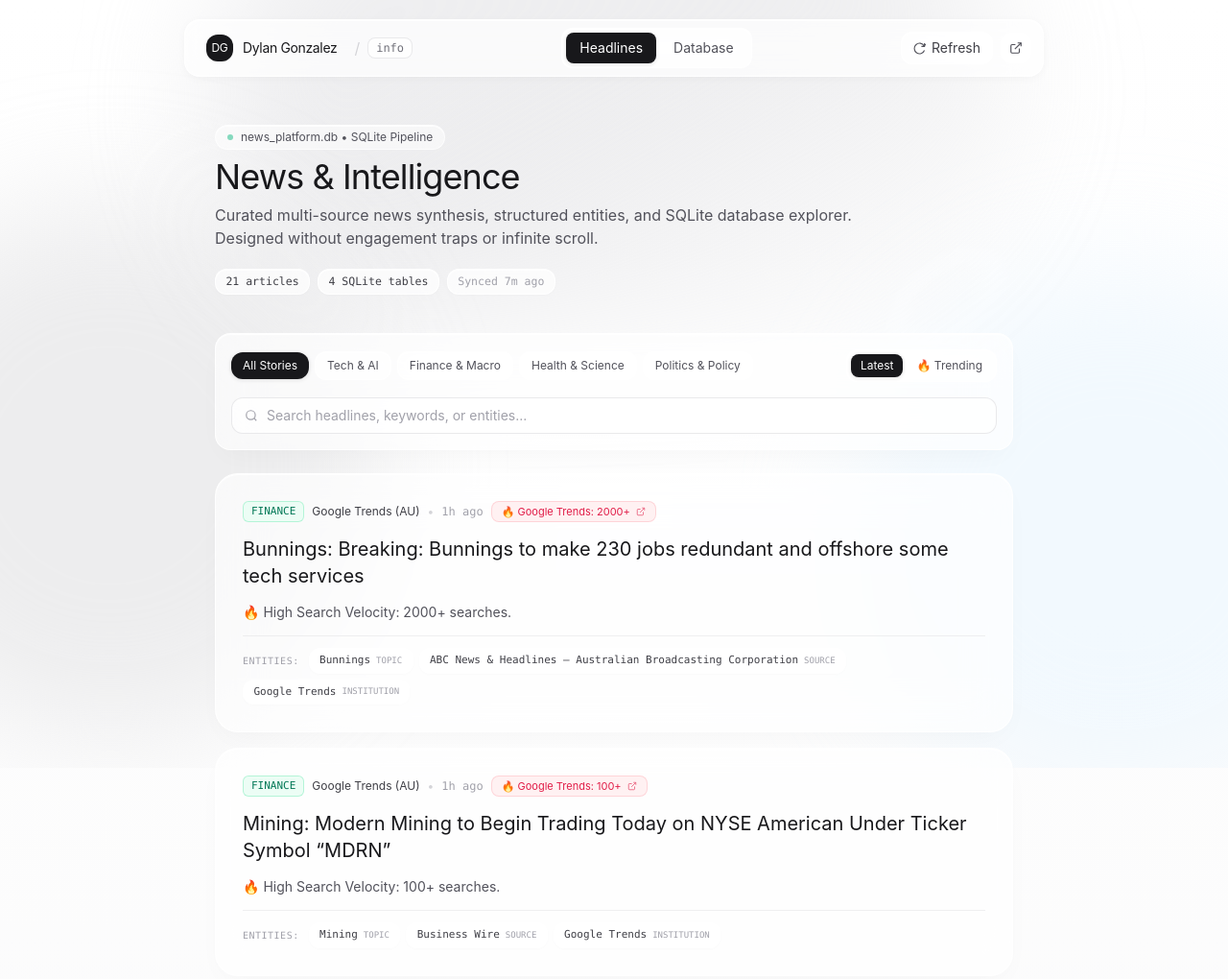
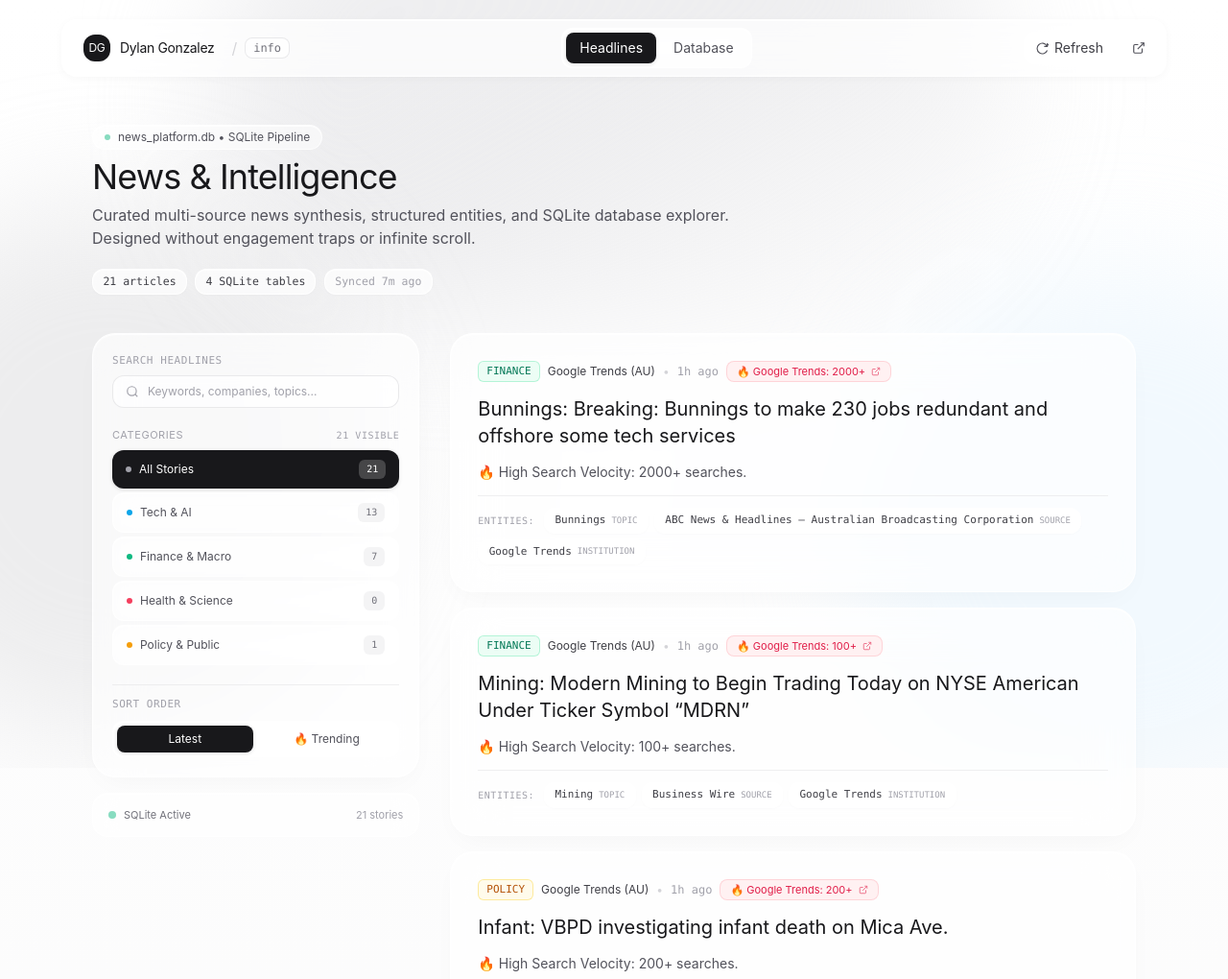
Before and after one commit to dylan-gonzalez/news-intelligence, a plain HTML site: page index.html in a window 1280 px wide. Shown: the top 1020 px of the page at 96% size. Drawn offline with nearby package versions, Linux system fonts and the light colour scheme.

Commit message:
Convert category navbar into a sticky always-visible sidebar

```diff
--- a/index.html
+++ b/index.html
@@ -172,7 +172,7 @@
 
   <!-- Centered Top Navbar -->
   <header class="fixed top-5 inset-x-0 z-50 flex justify-center px-4">
-    <nav class="glass-pill rounded-2xl px-3 py-2 flex items-center justify-between gap-4 sm:gap-6 w-full max-w-4xl transition-all duration-300">
+    <nav class="glass-pill rounded-2xl px-3 py-2 flex items-center justify-between gap-4 sm:gap-6 w-full max-w-6xl transition-all duration-300">
 
       <!-- Brand Logo / Badge -->
       <div class="flex items-center gap-2">
@@ -217,7 +217,7 @@
   </header>
 
   <!-- Main Content Wrapper -->
-  <main class="relative z-10 max-w-4xl mx-auto px-5 sm:px-8 pt-32 pb-24 space-y-10">
+  <main class="relative z-10 max-w-6xl mx-auto px-5 sm:px-8 pt-32 pb-24 space-y-10">
 
     <!-- Hero / Headline Header -->
     <section class="space-y-4">
@@ -236,38 +236,26 @@
 
       <!-- Summary Stats Badges -->
       <div class="flex flex-wrap items-center gap-2 pt-1" id="statsRow">
-        <span class="tech-chip" id="statArticlesCount">100 articles</span>
+        <span class="tech-chip" id="statArticlesCount">Loading articles...</span>
         <span class="tech-chip" id="statTablesCount">7 SQLite tables</span>
         <span class="tech-chip text-zinc-400 font-mono" id="statLastUpdated">Real-time</span>
       </div>
     </section>
 
     <!-- ==================================================================== -->
-    <!-- VIEW 1: HEADLINES FEED VIEW                                          -->
+    <!-- VIEW 1: HEADLINES FEED VIEW (TWO-COLUMN WITH STICKY SIDEBAR)        -->
     <!-- ==================================================================== -->
-    <section id="feedView" class="space-y-6">
+    <section id="feedView" class="grid grid-cols-1 lg:grid-cols-12 gap-8 items-start">
 
-      <!-- Controls Bar -->
-      <div class="glass-card rounded-2xl p-4 space-y-4">
+      <!-- Sticky Category & Filter Sidebar -->
+      <aside class="lg:col-span-4 lg:sticky lg:top-28 space-y-4 self-start">
 
-        <!-- Category Filter Pills -->
-        <div class="flex items-center justify-between flex-wrap gap-2.5">
-          <div class="flex items-center flex-wrap gap-1.5" id="categoryPillGroup">
-            <button class="pill-btn btn-active px-3 py-1.5 rounded-xl text-xs transition-all duration-200" onclick="setCategory('all', this)">All Stories</button>
-            <button class="pill-btn glass-subbox hover:bg-white/80 text-zinc-600 hover:text-zinc-900 px-3 py-1.5 rounded-xl text-xs transition-all duration-200" onclick="setCategory('tech', this)">Tech & AI</button>
-            <button class="pill-btn glass-subbox hover:bg-white/80 text-zinc-600 hover:text-zinc-900 px-3 py-1.5 rounded-xl text-xs transition-all duration-200" onclick="setCategory('finance', this)">Finance & Macro</button>
-            <button class="pill-btn glass-subbox hover:bg-white/80 text-zinc-600 hover:text-zinc-900 px-3 py-1.5 rounded-xl text-xs transition-all duration-200" onclick="setCategory('health', this)">Health & Science</button>
-            <button class="pill-btn glass-subbox hover:bg-white/80 text-zinc-600 hover:text-zinc-900 px-3 py-1.5 rounded-xl text-xs transition-all duration-200" onclick="setCategory('politics', this)">Politics & Policy</button>
-          </div>
-
-          <!-- Sort Toggles -->
-          <div class="flex items-center gap-1 glass-subbox p-1 rounded-xl">
-            <button class="btn-active px-2.5 py-1 text-xs rounded-lg transition-all duration-200" id="sortChronBtn" onclick="setSortMode('chron')">Latest</button>
-            <button class="text-zinc-600 hover:text-zinc-900 px-2.5 py-1 text-xs rounded-lg transition-all duration-200" id="sortHotBtn" onclick="setSortMode('hot')">🔥 Trending</button>
-          </div>
-        </div>
+        <!-- Sidebar Navigation Card -->
+        <div class="glass-card rounded-3xl p-5 space-y-5">
 
           <!-- Search Bar -->
+          <div class="space-y-1.5">
+            <div class="text-[11px] font-mono uppercase text-zinc-400 tracking-wider">Search Headlines</div>
             <div class="relative w-full">
               <div class="absolute inset-y-0 left-0 pl-3.5 flex items-center pointer-events-none text-zinc-400">
                 <svg width="14" height="14" viewBox="0 0 24 24" fill="none" stroke="currentColor" stroke-width="2">
@@ -278,28 +266,100 @@
               <input
                 type="text"
                 id="searchInput"
-            placeholder="Search headlines, keywords, or entities..."
+                placeholder="Keywords, companies, topics..."
                 oninput="renderFeed()"
-            class="w-full pl-9 pr-4 py-2 text-xs sm:text-sm bg-white/70 focus:bg-white border border-zinc-200/80 focus:border-zinc-400 rounded-xl outline-none transition-all placeholder:text-zinc-400 text-zinc-900"
+                class="w-full pl-9 pr-3.5 py-2 text-xs bg-white/70 focus:bg-white border border-zinc-200/80 focus:border-zinc-400 rounded-xl outline-none transition-all placeholder:text-zinc-400 text-zinc-900"
               >
             </div>
+          </div>
 
-        <!-- Active Entity Filter Banner -->
-        <div class="hidden items-center justify-between p-2.5 px-3.5 bg-sky-50/80 border border-sky-200/80 rounded-xl text-xs text-sky-800" id="entityBanner">
-          <div class="flex items-center gap-2">
-            <span>Filtered by Entity:</span>
-            <span class="font-mono bg-white px-2 py-0.5 rounded border border-sky-200 text-sky-900" id="activeEntityName"></span>
+          <!-- Category Navigation List -->
+          <div class="space-y-2">
+            <div class="flex items-center justify-between text-[11px] font-mono uppercase text-zinc-400 tracking-wider">
+              <span>Categories</span>
+              <span class="text-[10px] text-zinc-400 font-mono" id="totalFilteredCount"></span>
             </div>
-          <button class="text-sky-700 hover:text-sky-900 underline cursor-pointer" onclick="clearEntityFilter()">Clear filter ✕</button>
+
+            <nav class="space-y-1" id="categoryNav">
+              <button class="cat-nav-btn btn-active w-full flex items-center justify-between px-3.5 py-2.5 rounded-xl text-xs transition-all text-left" onclick="setCategory('all', this)">
+                <span class="flex items-center gap-2">
+                  <span class="w-1.5 h-1.5 rounded-full bg-zinc-400"></span>
+                  <span>All Stories</span>
+                </span>
+                <span class="count-badge text-[10px] font-mono px-2 py-0.5 rounded-md bg-white/20 text-white" id="count-all">0</span>
+              </button>
+
+              <button class="cat-nav-btn glass-subbox hover:bg-white/80 text-zinc-600 hover:text-zinc-900 w-full flex items-center justify-between px-3.5 py-2.5 rounded-xl text-xs transition-all text-left" onclick="setCategory('tech', this)">
+                <span class="flex items-center gap-2">
+                  <span class="w-1.5 h-1.5 rounded-full bg-sky-500"></span>
+                  <span>Tech & AI</span>
+                </span>
+                <span class="count-badge text-[10px] font-mono px-2 py-0.5 rounded-md bg-zinc-100 text-zinc-500" id="count-tech">0</span>
+              </button>
+
+              <button class="cat-nav-btn glass-subbox hover:bg-white/80 text-zinc-600 hover:text-zinc-900 w-full flex items-center justify-between px-3.5 py-2.5 rounded-xl text-xs transition-all text-left" onclick="setCategory('finance', this)">
+                <span class="flex items-center gap-2">
+                  <span class="w-1.5 h-1.5 rounded-full bg-emerald-500"></span>
+                  <span>Finance & Macro</span>
+                </span>
+                <span class="count-badge text-[10px] font-mono px-2 py-0.5 rounded-md bg-zinc-100 text-zinc-500" id="count-finance">0</span>
+              </button>
+
+              <button class="cat-nav-btn glass-subbox hover:bg-white/80 text-zinc-600 hover:text-zinc-900 w-full flex items-center justify-between px-3.5 py-2.5 rounded-xl text-xs transition-all text-left" onclick="setCategory('health', this)">
+                <span class="flex items-center gap-2">
+                  <span class="w-1.5 h-1.5 rounded-full bg-rose-500"></span>
+                  <span>Health & Science</span>
+                </span>
+                <span class="count-badge text-[10px] font-mono px-2 py-0.5 rounded-md bg-zinc-100 text-zinc-500" id="count-health">0</span>
+              </button>
+
+              <button class="cat-nav-btn glass-subbox hover:bg-white/80 text-zinc-600 hover:text-zinc-900 w-full flex items-center justify-between px-3.5 py-2.5 rounded-xl text-xs transition-all text-left" onclick="setCategory('politics', this)">
+                <span class="flex items-center gap-2">
+                  <span class="w-1.5 h-1.5 rounded-full bg-amber-500"></span>
+                  <span>Policy & Public</span>
+                </span>
+                <span class="count-badge text-[10px] font-mono px-2 py-0.5 rounded-md bg-zinc-100 text-zinc-500" id="count-politics">0</span>
+              </button>
+            </nav>
+          </div>
+
+          <!-- Feed Sort Mode Toggle -->
+          <div class="space-y-2 pt-3 border-t border-zinc-200/60">
+            <div class="text-[11px] font-mono uppercase text-zinc-400 tracking-wider">Sort Order</div>
+            <div class="grid grid-cols-2 gap-1.5 glass-subbox p-1 rounded-xl">
+              <button class="btn-active py-1.5 text-xs rounded-lg transition-all text-center" id="sortChronBtn" onclick="setSortMode('chron')">Latest</button>
+              <button class="text-zinc-600 hover:text-zinc-900 py-1.5 text-xs rounded-lg transition-all text-center" id="sortHotBtn" onclick="setSortMode('hot')">🔥 Trending</button>
+            </div>
+          </div>
+
+          <!-- Active Entity Filter Box (Shown when filtering by entity) -->
+          <div class="hidden flex-col gap-2 p-3 bg-sky-50/80 border border-sky-200/80 rounded-2xl text-xs text-sky-900" id="entityBanner">
+            <div class="flex items-center justify-between">
+              <span class="text-[10px] font-mono uppercase tracking-wider text-sky-700">Entity Filter</span>
+              <button class="text-sky-600 hover:text-sky-900 text-[11px] underline" onclick="clearEntityFilter()">Clear ✕</button>
+            </div>
+            <div class="font-mono text-xs bg-white/90 p-1.5 px-2.5 rounded-xl border border-sky-200 truncate" id="activeEntityName"></div>
           </div>
 
         </div>
 
-      <!-- Story Feed Container -->
+        <!-- Micro Status Pill Card -->
+        <div class="glass-subbox rounded-2xl p-3.5 px-4 text-[11px] font-mono text-zinc-500 flex items-center justify-between">
+          <div class="flex items-center gap-2">
+            <span class="w-2 h-2 rounded-full bg-emerald-500 animate-pulse"></span>
+            <span>SQLite Active</span>
+          </div>
+          <span class="text-zinc-400" id="statArticleBadge"></span>
+        </div>
+
+      </aside>
+
+      <!-- Story Feed Column (Scrollable) -->
+      <div class="lg:col-span-8 space-y-4">
         <div class="space-y-4" id="feedContainer"></div>
 
         <!-- End of Feed Banner -->
-      <div class="glass-card rounded-2xl p-8 text-center space-y-2">
+        <div class="glass-card rounded-3xl p-8 text-center space-y-2">
           <div class="w-8 h-8 rounded-full bg-emerald-50 text-emerald-600 border border-emerald-200 flex items-center justify-center mx-auto text-sm">
             ✓
           </div>
@@ -307,6 +367,7 @@
           <p class="text-xs text-zinc-500 max-w-sm mx-auto">
             No infinite algorithmic scroll. Stored locally in SQLite with zero telemetry tracking.
           </p>
+        </div>
       </div>
 
     </section>
@@ -369,7 +430,7 @@
   </main>
 
   <!-- Footer -->
-  <footer class="relative z-10 max-w-4xl mx-auto px-5 sm:px-8 py-10 border-t border-zinc-200/60 text-xs text-zinc-500 flex flex-col sm:flex-row items-center justify-between gap-4">
+  <footer class="relative z-10 max-w-6xl mx-auto px-5 sm:px-8 py-10 border-t border-zinc-200/60 text-xs text-zinc-500 flex flex-col sm:flex-row items-center justify-between gap-4">
     <div class="flex items-center gap-2">
       <div class="w-5 h-5 rounded-lg bg-zinc-900 text-white flex items-center justify-center text-[10px]">DG</div>
       <span>Dylan Gonzalez • <a href="https://dylangonzalez.dev/" class="text-zinc-700 hover:text-zinc-900 underline">dylangonzalez.dev</a></span>
@@ -468,6 +529,21 @@
     // -------------------------------------------------------------------------
     // FEED LOGIC
     // -------------------------------------------------------------------------
+    function updateCategoryCounts() {
+      const counts = { all: allArticles.length, tech: 0, finance: 0, health: 0, politics: 0 };
+      allArticles.forEach(a => {
+        if (counts[a.category] !== undefined) {
+          counts[a.category]++;
+        }
+      });
+      for (const k in counts) {
+        const el = document.getElementById(`count-${k}`);
+        if (el) el.innerText = counts[k];
+      }
+      const badge = document.getElementById('statArticleBadge');
+      if (badge) badge.innerText = `${allArticles.length} stories`;
+    }
+
     async function loadFeed() {
       try {
         const resp = await fetch('feed.json?t=' + Date.now());
@@ -476,6 +552,7 @@
         allArticles = data.articles || [];
         document.getElementById('statArticlesCount').innerText = `${allArticles.length} articles`;
         document.getElementById('statLastUpdated').innerText = `Synced ${timeAgo(data.generated_at || new Date().toISOString())}`;
+        updateCategoryCounts();
       } catch (err) {
         console.warn("Could not load feed.json, checking database snapshot...", err);
       } finally {
@@ -485,12 +562,22 @@
 
     function setCategory(cat, btn) {
       currentCategory = cat;
-      document.querySelectorAll('#categoryPillGroup .pill-btn').forEach(p => {
-        p.classList.remove('btn-active');
-        p.classList.add('text-zinc-600', 'glass-subbox');
+      document.querySelectorAll('#categoryNav .cat-nav-btn').forEach(b => {
+        b.classList.remove('btn-active');
+        b.classList.add('glass-subbox', 'text-zinc-600', 'hover:text-zinc-900', 'hover:bg-white/80');
+        const badge = b.querySelector('.count-badge');
+        if (badge) {
+          badge.classList.remove('bg-white/20', 'text-white');
+          badge.classList.add('bg-zinc-100', 'text-zinc-500');
+        }
       });
       btn.classList.add('btn-active');
-      btn.classList.remove('text-zinc-600', 'glass-subbox');
+      btn.classList.remove('glass-subbox', 'text-zinc-600', 'hover:text-zinc-900', 'hover:bg-white/80');
+      const activeBadge = btn.querySelector('.count-badge');
+      if (activeBadge) {
+        activeBadge.classList.add('bg-white/20', 'text-white');
+        activeBadge.classList.remove('bg-zinc-100', 'text-zinc-500');
+      }
       renderFeed();
     }
 
@@ -541,6 +628,11 @@
         }
         return true;
       });
+
+      const totalFilteredEl = document.getElementById('totalFilteredCount');
+      if (totalFilteredEl) {
+        totalFilteredEl.innerText = `${filtered.length} visible`;
+      }
 
       // Sort
       filtered.sort((a, b) => {
```
Lines whose indentation alone changed are shown as unchanged.
